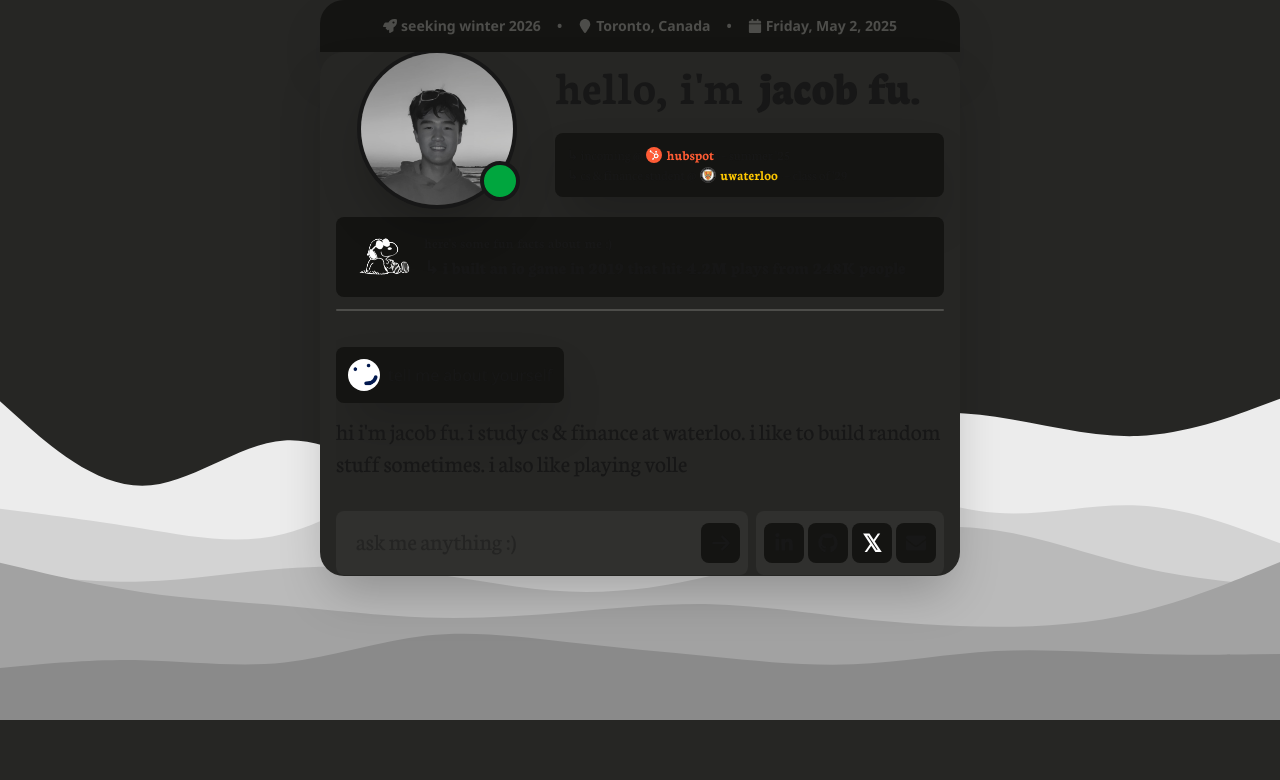
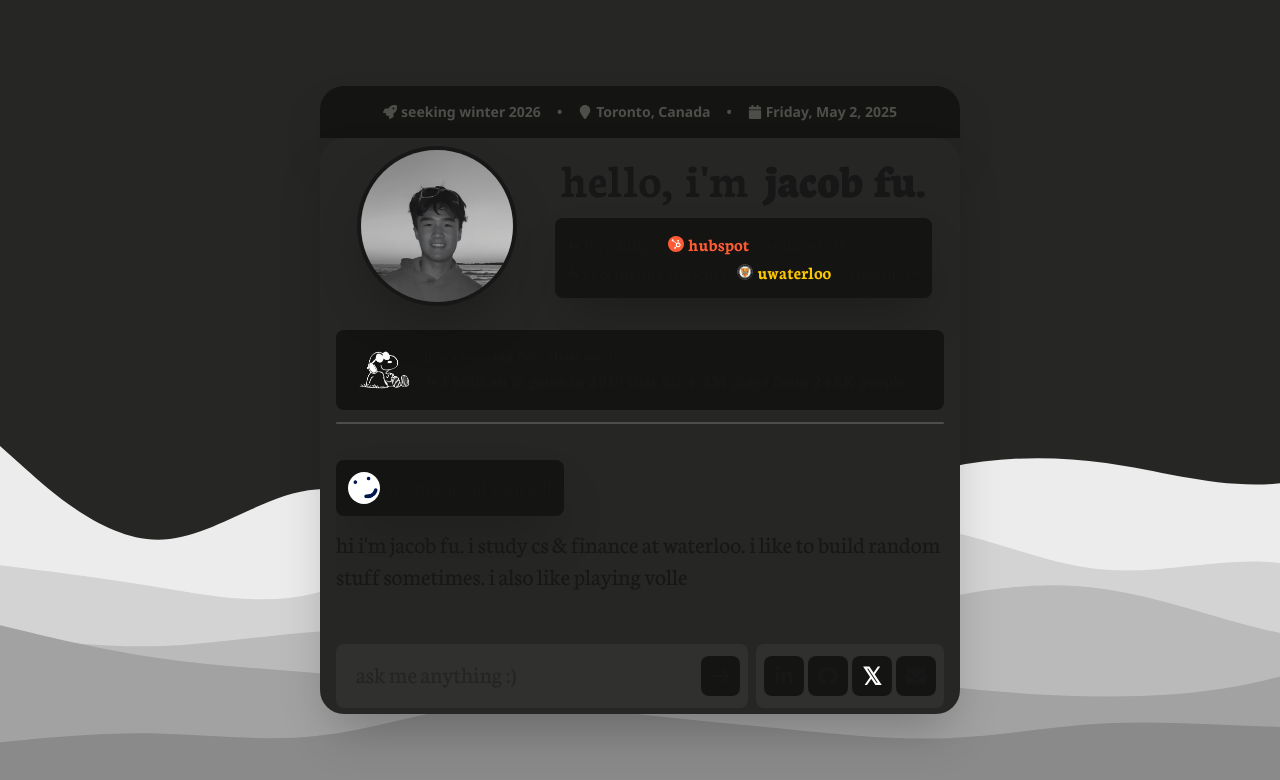
Before and after one commit to FuJacob/jacob, a Next.js app in the folder frontend/: page / in a window 1280 px wide. Shown: the top 780 px of the page. Built offline with nearby package versions, Linux system fonts and the light colour scheme.

Commit message:
fixing layout

```diff
--- a/frontend/src/app/components/Head.tsx
+++ b/frontend/src/app/components/Head.tsx
@@ -4,15 +4,15 @@ import Time from "./Time";
 import { motion } from "motion/react";
 const Head = () => {
   return (
-    <div className="text-sm flex flex-col w-full">
-      <div className="flex justify-between items-center gap-4">
+    <div className="text-sm sm:text-lg flex flex-col w-full">
+      <div className="flex items-center gap-4 h-36 sm:mb-6">
         <div className="relative flex justify-center items-center w-1/3">
-          <motion.div
+          {/* <motion.div
             initial={{ scale: 0 }}
             animate={{ scale: 1 }}
             transition={{ duration: 0.5, delay: 2, ease: "easeInOut" }}
             className="absolute z-50 left-21 top-16 w-6 h-6 sm:left-36 sm:top-28 sm:w-10 sm:h-10 bg-green-600 rounded-full border-4"
-          />
+          /> */}
           <motion.div
             initial={{ y: -2000, scale: 0 }}
             animate={{ y: 0, scale: 1 }}
@@ -30,8 +30,8 @@ const Head = () => {
             />
           </motion.div>
         </div>
-        <div className="flex-1 flex-col ">
-          <div className="flex sm:flex-row flex-col text-xl sm:text-5xl font-semibold mb-6 sm:gap-4">
+        <div className="flex justify-center items-center flex-col ">
+          <div className="flex sm:flex-row flex-col text-xl sm:text-5xl font-semibold sm:gap-4 sm:mb-4">
             <motion.div
               initial={{ y: -500 }}
               animate={{ y: 0 }}
--- a/frontend/src/app/layout.tsx
+++ b/frontend/src/app/layout.tsx
@@ -68,7 +68,7 @@ export default function RootLayout({
   return (
     <html lang="en">
       <body
-        className={`${noto_sans.variable} ${neuton.variable} antialiased max-w-screen-sm mx-auto h-[90vh]`}
+        className={`${noto_sans.variable} ${neuton.variable} antialiased max-w-screen-sm mx-auto h-[90vh] sm:h-screen flex justify-center items-center`}
         style={{
           background: "url('bg.svg')",
           backgroundSize: "cover",
--- a/frontend/src/app/page.tsx
+++ b/frontend/src/app/page.tsx
@@ -41,7 +41,7 @@ export default function Home() {
         </div>{" "}
       </div>
 
-      <div className=" w-full overflow-y-auto p-4 flex flex-col items-center justify-end text-xl bg-[#262624] shadow-2xl sm:rounded-3xl">
+      <div className="sm:h-9/10 w-full overflow-y-auto p-4 flex flex-col items-center justify-end text-xl bg-[#262624] shadow-2xl sm:rounded-3xl">
         <MessageProvider>
           <Head />
           <Chatbox />
```
